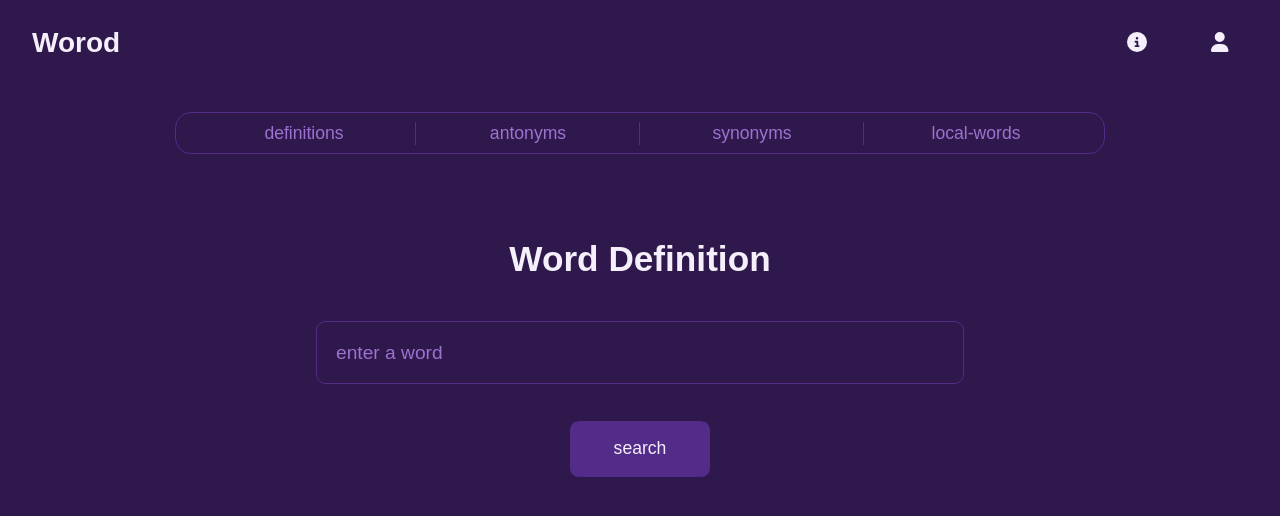
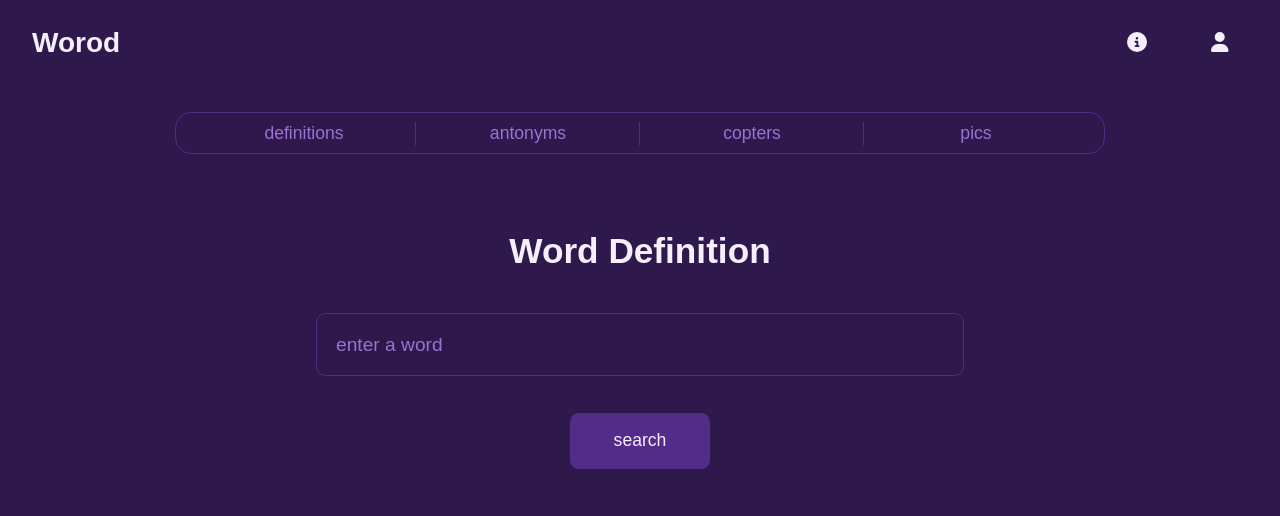
Before and after one commit to noobxzx/webt-project, a Vue app: page / in a window 1280 px wide. Shown: the top 516 px of the page. Built offline with nearby package versions, Linux system fonts and the light colour scheme; a web font is replaced by a local one.

Commit message:
adaptation for phones

```diff
--- a/src/App.vue
+++ b/src/App.vue
@@ -2,9 +2,9 @@
   <div id="app">
     <TopBar />
     <div class="center-container">
-      <Rectangle />
+      <Rectangle @change-type="changeQuizType" />
     </div>
-    <router-view></router-view>
+    <router-view :type="quizType"></router-view>
   </div>
 </template>
 
@@ -17,6 +17,16 @@ export default {
   components: {
     TopBar,
     Rectangle
+  },
+  data() {
+    return {
+      quizType: 'synonyms',
+    };
+  },
+  methods: {
+    changeQuizType(type) {
+      this.quizType = type;
+    }
   }
 }
 </script>
--- a/src/components/GamesBar.vue
+++ b/src/components/GamesBar.vue
@@ -1,6 +1,26 @@
+<template>
+  <div class="rectangle">
+    <nav class="nav-buttons">
+      <button class="nav-button" @click="navigate('/')">definitions</button>
+      <button class="nav-button" @click="navigate('/quiz')">antonyms</button>
+      <button class="nav-button" @click="navigate('/copters')">copters</button>
+      <button class="nav-button" @click="navigate('/local-words')">pics</button>
+    </nav>
+    <button class="dropdown-button" @click="toggleDropdown">menu</button>
+    <div v-if="showDropdown" class="dropdown-menu" @click.self="toggleDropdown">
+      <div class="dropdown-content">
+        <button class="dropdown-item" @click="navigate('/')">definitions</button>
+        <button class="dropdown-item" @click="navigate('/quiz')">antonyms</button>
+        <button class="dropdown-item" @click="navigate('/copter')">copters</button>
+        <button class="dropdown-item" @click="navigate('/pics')">pics</button>
+      </div>
+    </div>
+  </div>
+</template>
+
 <script>
 export default {
-    name: "top-rectangle",
+  name: "GamesBar",
   data() {
     return {
       showDropdown: false,
@@ -13,28 +33,11 @@
     },
     toggleDropdown() {
       this.showDropdown = !this.showDropdown;
-      }
+    },
   },
 };
 </script>
 
-<template>
-  <div class = "rectangle">
-    <nav class="nav-buttons">
-      <button class = "nav-button" @click="navigate('/')">definitions</button>
-      <button class = "nav-button" @click="navigate('/antonyms')">antonyms</button>
-      <button class = "nav-button" @click="navigate('/synonyms')">synonyms</button>
-      <button class = "nav-button" @click="navigate('/local-words')">local-words</button>
-    </nav>
-    <button class="dropdown-button" @click="toggleDropdown">menu</button>
-    <div v-if="showDropdown" class="dropdown-menu">
-      <button class="dropdown-item" @click="navigate('/')">definitions</button>
-      <button class="dropdown-item" @click="navigate('/antonyms')">antonyms</button>
-      <button class="dropdown-item" @click="navigate('/synonyms')">synonyms</button>
-      <button class="dropdown-item" @click="navigate('/local-words')">local-words</button>
-    </div>
-  </div>
-</template>
 
 <style scoped>
 @keyframes fadeIn {
@@ -45,28 +48,30 @@
     opacity: 1;
   }
 }
-.rectangle{
+
+.rectangle {
   display: flex;
+  flex-direction: column;
+  align-items: center;
   justify-content: center;
-  align-items: center;
   border-radius: 1em;
   border: 1px solid #532b88;
   background-color: transparent;
   width: 70%;
   max-width: 900px;
-  height: 55px;
+  height: 52px;
   margin-top: 2vh;
   padding: 0 1em;
   transition: all 0.3s ease-in-out;
 }
 
-.nav-buttons{
+.nav-buttons {
   display: flex;
-  align-items: center;
+  justify-content: space-around;
   width: 100%;
 }
 
-.nav-button{
+.nav-button {
   flex: 1;
   height: 100%;
   border: none;
@@ -92,7 +97,7 @@
   display: none;
 }
 
-.nav-button:hover{
+.nav-button:hover {
   color: #f4effa;
   transition: color 0.4s ease;
 }
@@ -105,7 +110,6 @@
   border-radius: 0.5em;
   padding: 0.5em 1em;
   font-size: 1.1rem;
-  cursor: pointer;
 }
 
 .dropdown-button:hover {
@@ -114,11 +118,26 @@
 }
 
 .dropdown-menu {
-  display: none;
+  position: fixed;
+  top: 0;
+  left: 0;
+  width: 100%;
+  height: 100%;
+  display: flex;
+  align-items: center;
+  justify-content: center;
+  background-color: rgba(0, 0, 0, 0.5);
+  backdrop-filter: blur(10px);
+  animation: fadeIn 0.3s ease-in-out;
+  z-index: 1000;
+}
+
+.dropdown-content {
+  display: flex;
   flex-direction: column;
   align-items: center;
-  width: 100%;
-  margin-top: 0.5em;
+  width: 80%;
+  max-width: 300px;
 }
 
 .dropdown-item {
@@ -127,39 +146,41 @@
   border: none;
   border-radius: 0.5em;
   margin: 0.5em 0;
-  background-color: transparent;
+  background-color: #532b88;
   color: #9b72cf;
   font-size: 1.1rem;
+  text-align: center;
 }
 
 .dropdown-item:hover {
+  background-color: #532b88;
   color: #f4effa;
-  transition: color 0.4s ease;
+  transition: background-color 0.4s ease, color 0.4s ease;
 }
 
 @media (max-width: 900px) {
   .rectangle {
-    width: 80%;
+    width: 75%;
     height: 45px;
   }
 }
 
 @media (max-width: 500px) {
   .rectangle {
-    width: 60%;
+    width: 40%;
     height: 40px;
     margin-top: 25px;
     border-radius: 0.4em;
   }
+
   .nav-buttons {
     display: none;
   }
+
   .dropdown-button {
-    display: block;
-  }
-  .dropdown-menu {
     display: flex;
-    animation: fadeIn 0.3s ease-in-out;
+    justify-content: center;
+    align-items: center;
   }
 }
 
@@ -168,5 +189,4 @@
     height: 40px;
   }
 }
-
 </style>
--- a/src/components/WordSearch.vue
+++ b/src/components/WordSearch.vue
@@ -120,7 +120,7 @@ export default {
   justify-content: center;
   align-items: flex-start;
   height: 100vh;
-  padding-top: 6vh;
+  padding-top: 5vh;
   animation: fadeIn 1s ease-in-out;
 }
 
--- a/src/router/index.js
+++ b/src/router/index.js
@@ -1,12 +1,10 @@
 import { createRouter, createWebHistory } from 'vue-router';
 import WordSearch from '../components/WordSearch.vue';
 import About from '../components/AboutPage.vue';
-// import Account from '../components/Account.vue';
 
 const routes = [
     { path: '/', component: WordSearch },
     { path: '/about', component: About },
-    // { path: '/account', component: Account },
 ];
 
 const router = createRouter({
```
Lines whose indentation alone changed are shown as unchanged.
